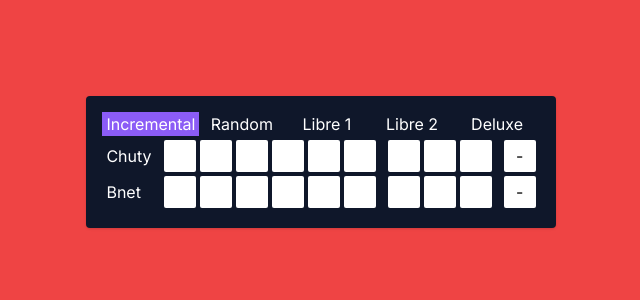
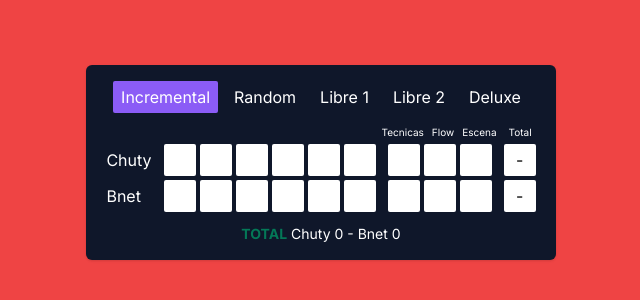
Before and after one commit to orlandodiazc/vote-battles, a Next.js app: page / in a window 1280 px wide. Shown: the part 238-538 px from the top of the page, without its empty margins (319-959 px from the left). Built offline with nearby package versions, Linux system fonts and the light colour scheme.

Commit message:
Add player total and arrow navigation

```diff
--- a/src/components/Board.jsx
+++ b/src/components/Board.jsx
@@ -1,9 +1,15 @@
+import { useBoardState } from "@/context/BoardContext";
 import Stages from "./Stages";
 
 export default function Board() {
+  const board = useBoardState();
   return (
-    <section className=" bg-slate-900 rounded text-white shadow p-4">
+    <section className=" bg-slate-900 rounded-md text-white shadow p-4 flex flex-col justify-center">
       <Stages />
+      <div className="flex gap-1 justify-center text-sm">
+        <span className="text-emerald-700 font-bold">TOTAL</span>{" "}
+        {board[0].name} {board[0].total} - {board[1].name} {board[1].total}
+      </div>
     </section>
   );
 }
--- a/src/components/Input.jsx
+++ b/src/components/Input.jsx
@@ -1,7 +1,30 @@
 import { useSetVote } from "@/context/BoardContext";
+import { useCallback, useEffect, useRef } from "react";
 
-export default function Input({ id, maxValue, playerId, stageId, voteValue }) {
+export default function Input({
+  id,
+  maxValue,
+  playerId,
+  stageId,
+  voteValue,
+  focus,
+  setFocus,
+}) {
   const setVote = useSetVote();
+
+  const ref = useRef(null);
+
+  useEffect(() => {
+    if (focus) {
+      ref.current.focus();
+    }
+  }, [focus]);
+
+  const handleSelect = useCallback(() => {
+    console.log({ playerId, id });
+    setFocus({ playerId, id });
+  }, [id, setFocus]);
+
   function handleKeyDown(ev) {
     const code = ev.keyCode;
     if (code === 69 || code === 109 || code === 107) ev.preventDefault();
@@ -14,6 +37,7 @@ export default function Input({ id, maxValue, playerId, stageId, voteValue }) {
       if (voteValue.slice(-2) === ".5" || voteValue === "4") return;
       setVote(playerId, stageId, id, `${voteValue ? voteValue : "0"}.5`);
     }
+    handleSelect();
   }
   function handleChange(ev) {
     let currentValue = ev.target.value;
@@ -27,9 +51,12 @@ export default function Input({ id, maxValue, playerId, stageId, voteValue }) {
   return (
     <input
       type="number"
+      tabIndex={focus ? 0 : -1}
+      ref={ref}
       value={voteValue}
       onChange={handleChange}
       onKeyDown={handleKeyDown}
+      onClick={handleSelect}
       step="0.5"
       className="w-8 p-1 rounded-sm text-center"
     ></input>
--- a/src/components/InputList.jsx
+++ b/src/components/InputList.jsx
@@ -1,11 +1,15 @@
+import useInputFocus from "@/hooks/useInputFocus";
 import Input from "./Input";
 
 export default function InputList({ maxValue, values, playerId, stageId }) {
+  const [focus, setFocus] = useInputFocus(9);
   return (
     <div className="space-x-1 text-black">
-      {values.map(({ id, value }) => (
+      {values.map(({ id, value }, idx) => (
         <Input
           key={id}
+          focus={focus.id === id && focus.playerId === playerId}
+          setFocus={setFocus}
           id={id}
           voteValue={value}
           maxValue={maxValue}
--- a/src/components/Player.jsx
+++ b/src/components/Player.jsx
@@ -1,28 +1,37 @@
 import { useBoardState } from "@/context/BoardContext";
 import InputList from "./InputList";
 
-export function Player({ name, playerId, stageId }) {
+export function Player({ name, playerId, stageId, setup }) {
   const board = useBoardState();
 
   if (!board) return null;
   const stageInfo = board[playerId].stages[stageId];
   const playerStageTotal = stageInfo.total;
   const values = stageInfo.inputList;
-  console.log(board);
+
   return (
     <div className="flex gap-3">
       <span className="flex-1 flex items-center">{name}</span>
+      {setup.map((length, idx) => {
+        const bot = setup[idx - 1] ?? 0;
+        const top = setup[idx] + bot;
+
+        return (
+          <InputList
+            key={idx}
+            length={length}
+            maxValue={4}
+            values={values.slice(bot, top)}
+            playerId={playerId}
+            stageId={stageId}
+          />
+        );
+      })}
       <InputList
-        length={6}
-        maxValue={4}
-        values={values.slice(0, 6)}
-        playerId={playerId}
-        stageId={stageId}
-      />
-      <InputList
+        key={setup.length}
         length={3}
         maxValue={2}
-        values={values.slice(6)}
+        values={values.slice(-3)}
         playerId={playerId}
         stageId={stageId}
       />
--- a/src/components/Stages.jsx
+++ b/src/components/Stages.jsx
@@ -4,15 +4,16 @@ import { useBoardState } from "@/context/BoardContext";
 
 export default function Stages() {
   const board = useBoardState();
+
   return (
-    <Tabs.Root className="flex flex-col" defaultValue="Incremental">
+    <Tabs.Root className="flex flex-col mb-2" defaultValue="Incremental">
       <Tabs.List
-        className="flex flex-shrink-0"
+        className="flex gap-2 justify-center mb-2"
         aria-label="Selecciona la ronda"
       >
         {board[0].stages.map((stage) => (
           <Tabs.Trigger
-            className="flex flex-1 justify-center items-center px-1 data-[state=active]:bg-violet-500"
+            className="grid place-content-center px-2 py-1 rounded-sm data-[state=active]:bg-violet-500"
             value={stage.name}
             key={stage.name}
           >
@@ -23,8 +24,24 @@ export default function Stages() {
       {board[0].stages.map((stage, idx) => (
         <Tabs.Content key={idx} className="flex-grow-1 p-1" value={stage.name}>
           <div className="grid gap-1 items-center">
-            <Player name={board[0].name} playerId={0} stageId={idx} />
-            <Player name={board[1].name} playerId={1} stageId={idx} />
+            <div className="flex gap-2 text-[10px] justify-end me-[4px]">
+              <span>Tecnicas</span>
+              <span>Flow</span>
+              <span className="me-1">Escena</span>
+              <span>Total</span>
+            </div>
+            <Player
+              name={board[0].name}
+              playerId={0}
+              stageId={idx}
+              setup={stage.setup}
+            />
+            <Player
+              name={board[1].name}
+              playerId={1}
+              stageId={idx}
+              setup={stage.setup}
+            />
           </div>
         </Tabs.Content>
       ))}
--- a/src/context/BoardContext.jsx
+++ b/src/context/BoardContext.jsx
@@ -12,8 +12,8 @@ const boardReducer = (state, action) => {
             if (idx !== payload.stageId) return stage;
             return {
               ...stage,
-              inputList: stage.inputList.map((input, idx) => {
-                if (idx !== payload.inputId) return input;
+              inputList: stage.inputList.map((input) => {
+                if (input.id !== payload.inputId) return input;
                 return { ...input, value: payload.value };
               }),
             };
@@ -50,15 +50,22 @@ const boardReducer = (state, action) => {
   }
 };
 
-const currentStages = ["Incremental", "Random", "Libre 1", "Libre 2", "Deluxe"];
+const currentStages = [
+  { name: "Incremental", setup: [6] },
+  { name: "Random", setup: [6] },
+  { name: "Libre 1", setup: [6] },
+  { name: "Libre 2", setup: [6] },
+  { name: "Deluxe", setup: [2, 5] },
+];
 const playerNames = ["Chuty", "Bnet"];
 
-function createInputList() {
-  return [...new Array(9)].map((val, idx) => ({ id: idx, value: "" }));
+function createInputList(setup) {
+  const length = setup.reduce((acc, curr) => acc + curr, 0) + 3;
+  return [...new Array(length)].map((curr, idx) => ({ id: idx, value: "" }));
 }
 
 function Stage(name, setup) {
-  return { name, setup, total: 0, inputList: createInputList() };
+  return { name, setup, total: 0, inputList: createInputList(setup) };
 }
 
 function Player(name, stages) {
@@ -66,7 +73,7 @@ function Player(name, stages) {
 }
 
 const BoardContext = createContext();
-const stages = currentStages.map((stageName) => Stage(stageName, [6]));
+const stages = currentStages.map(({ name, setup }) => Stage(name, setup));
 const initialValue = playerNames.map((name) => Player(name, stages));
 
 export const BoardContextProvider = (props) => {
--- /dev/null
+++ b/src/hooks/useInputFocus.jsx
@@ -0,0 +1,36 @@
+import { useCallback, useState, useEffect } from "react";
+
+export default function useInputFocus(size) {
+  const [currentFocus, setCurrentFocus] = useState({ playerId: 0, id: null });
+
+  const handleKeyDown = useCallback(
+    (e) => {
+      if (e.keyCode === 39) {
+        e.preventDefault();
+        if (currentFocus.id !== size - 1) {
+          setCurrentFocus({ ...currentFocus, id: currentFocus.id + 1 });
+        } else if (currentFocus.playerId === 0) {
+          setCurrentFocus({ playerId: 1, id: 0 });
+        }
+      } else if (e.keyCode === 37) {
+        console.log(currentFocus);
+        e.preventDefault();
+        if (currentFocus.id !== 0) {
+          setCurrentFocus({ ...currentFocus, id: currentFocus.id - 1 });
+        } else if (currentFocus.playerId === 1) {
+          setCurrentFocus({ playerId: 0, id: size - 1 });
+        }
+      }
+    },
+    [size, currentFocus, setCurrentFocus]
+  );
+
+  useEffect(() => {
+    document.addEventListener("keydown", handleKeyDown, false);
+    return () => {
+      document.removeEventListener("keydown", handleKeyDown, false);
+    };
+  }, [handleKeyDown]);
+
+  return [currentFocus, setCurrentFocus];
+}
```
Also changed, not shown: 1 other file (tests, documents, lock files or other folders).
